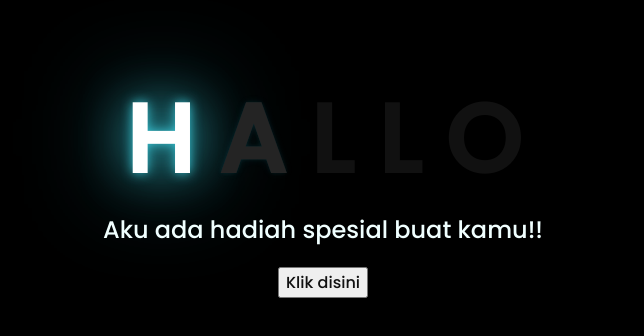
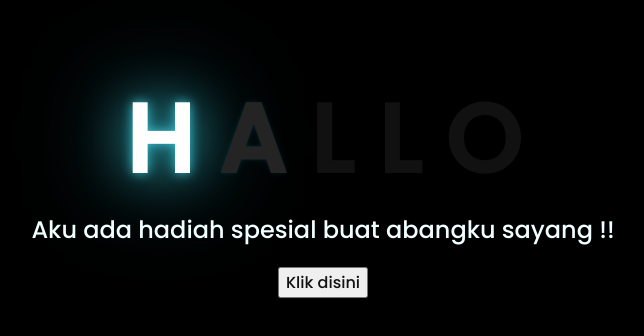
Before and after one commit to apriliah/Website-Personal, a plain HTML site: page index.html in a window 1280 px wide. Shown: the part 226-562 px from the top of the page, without its empty margins (325-969 px from the left). Drawn offline with Linux system fonts and the light colour scheme.

Commit message:
Update index.html

```diff
--- a/index.html
+++ b/index.html
@@ -18,7 +18,7 @@
         <span>O</span>
     </div>
     <div class="description">
-        <span>Aku ada hadiah spesial buat kamu!!</span>
+        <span>Aku ada hadiah spesial buat abangku sayang !!</span>
     </div>
     <div class="button">
         <button>
```
